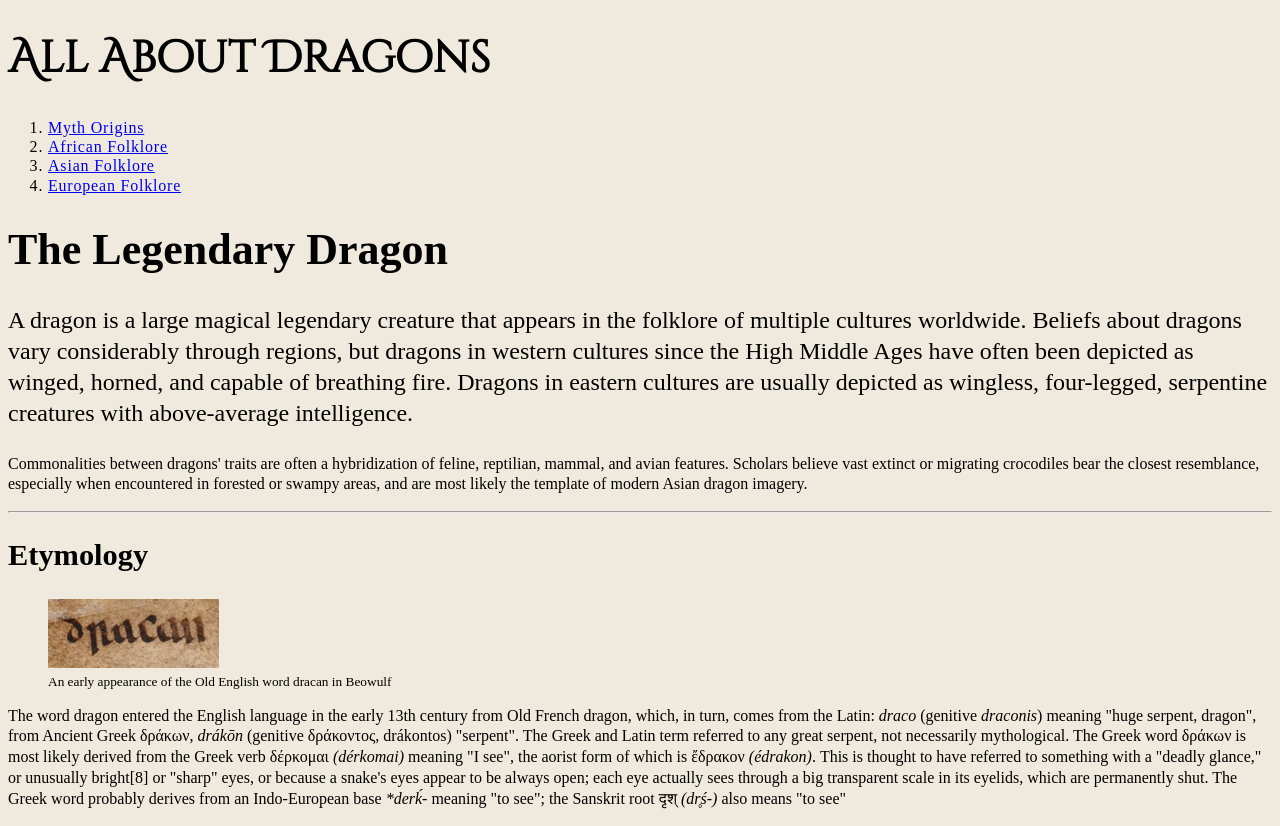
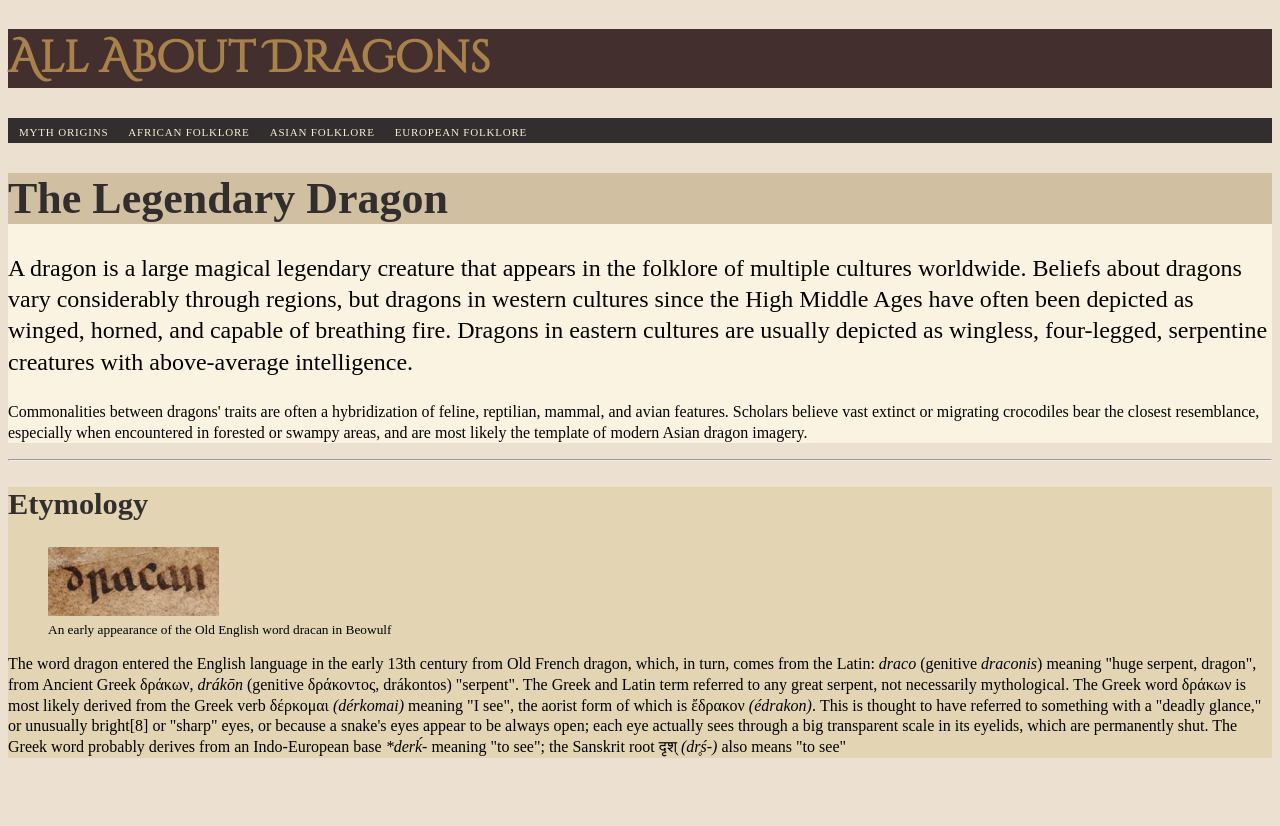
Before and after one commit to cvandeman/cvandeman.github.io, a plain HTML site: page index.html in a window 1280 px wide. After the commit the page ends 800 px from the top, so only its background shows below. Drawn offline with Linux system fonts and the light colour scheme; a web font is replaced by a local one.

Commit message:
More Color Added + nav revision
More color to background and headings. Navigation revised

```diff
--- a/index.html
+++ b/index.html
@@ -15,19 +15,21 @@
         <!--All About Dragons Logo, image, header image-->
         <h1 class="LargeHead">All About Dragons</h1>
 
-        <nav>
-                <ol>
-                    <li><a href="1.Myth_origins.html">Myth Origins</a></li>
-                    <li><a href="2.African_Folklore.html">African Folklore</a></li>
-                    <li><a href="3.Asian_Folklore.html">Asian Folklore</a></li>
-                    <li><a href="4.European_Folklore.html">European Folklore</a></li>
-                </ol>
-        </nav>
+    <nav role="main navigation">
+            <table>
+                <tr>
+                    <td><a class="mainNav" href="1.Myth_origins.html">Myth Origins</a></li>
+                    <td><a class="mainNav" href="2.African_Folklore.html">African Folklore</a></li>
+                    <td><a class="mainNav" href="3.Asian_Folklore.html">Asian Folklore</a></li>
+                    <td><a class="mainNav" href="4.European_Folklore.html">European Folklore</a></li>
+                </tr>
+            </table>
+    </nav>
 
     </header>
 
     <body>
-        <main>
+     <main>
         <h1>The Legendary Dragon</h1>
 
         <p class="introduction">
@@ -36,7 +38,7 @@
          </p>
         </main>
         <hr>
-        <Aside>
+     <aside>
         <h2 class="sidebar_head" id="sidebar_head">Etymology</h2>
 
         <Figure class="image" id="etymology">
@@ -45,7 +47,7 @@
         </Figure>
 
         <p class="sidebar">The word dragon entered the English language in the early 13th century from Old French dragon, which, in turn, comes from the Latin: <i lang="Latin">draco</i> (genitive <i lang="Latin">draconis</i>) meaning "huge serpent, dragon", from Ancient Greek δράκων, <i lang="gr">drákōn</i> (genitive δράκοντος, drákontos) "serpent". The Greek and Latin term referred to any great serpent, not necessarily mythological. The Greek word δράκων is most likely derived from the Greek verb δέρκομαι <i lang="gr">(dérkomai)</i> meaning "I see", the aorist form of which is ἔδρακον <i lang="gr">(édrakon)</i>. This is thought to have referred to something with a "deadly glance," or unusually bright[8] or "sharp" eyes, or because a snake's eyes appear to be always open; each eye actually sees through a big transparent scale in its eyelids, which are permanently shut. The Greek word probably derives from an Indo-European base <i>*derḱ-</i> meaning "to see"; the Sanskrit root दृश् <i lang="Sanskrit">(dr̥ś-)</i> also means "to see"</p>
-        </Aside>
+        </aside>
 
 
 
--- a/main.css
+++ b/main.css
@@ -1,8 +1,7 @@
-* {
-    background-color: rgb(239, 234, 221);
-}
+
 body {
     font-family: 'Mate', serif;
+    background-color: rgb(236, 225, 209);
 }
 
 p.introduction {
@@ -17,17 +16,22 @@ p {
 
 h1.LargeHead {
     font-family: 'Cinzel Decorative', serif;
+    background-color: rgb(68, 47, 47);
+    color: rgb(168, 129, 75);
 }
 
 h1 {
     font-family: 'Unna', serif;
     font-size: 2.75em;
+    color: rgb(50, 46, 45);
+    background-color: rgb(209, 191, 161);
 }
 
 
 h2 {
     font-family: 'Unna', serif;
     font-size: 1.9em;
+    color: rgb(50, 46, 45);
 }
 
 h3 {
@@ -47,8 +51,23 @@ nav {
     font-family: 'Mate SC', serif;
     letter-spacing: .05em;
     line-height: 1.2em;
+    color: white;
+    background-color: rgb(50, 46, 45);
+    font-variant-caps: all-small-caps;
 }
 
 figcaption {
     font-family: 'Mate SC', serif;
 }
+main {
+    background-color: rgb(251, 243, 225);
+}
+aside {
+    background-color: rgb(227, 213, 180);
+}
+
+a.mainNav {
+    color: antiquewhite;
+    text-decoration: none;
+    padding: .5em;
+}
```
Also changed, not shown: 1.Myth_origins.html (+10 -7 lines), 2.African_Folklore.html (+10 -7 lines), 3.Asian_Folklore.html (+10 -7 lines), 4.European_Folklore.html (+11 -8 lines).
